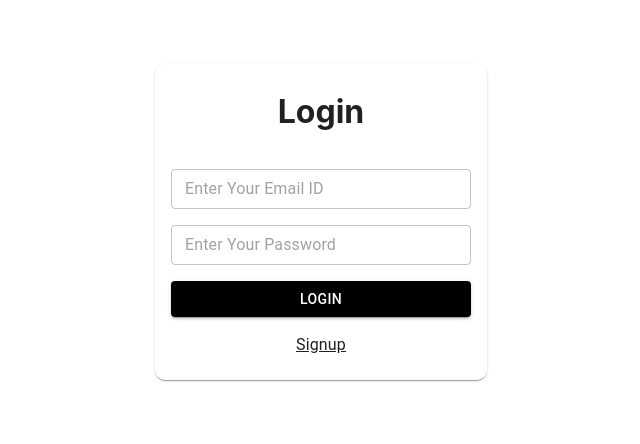
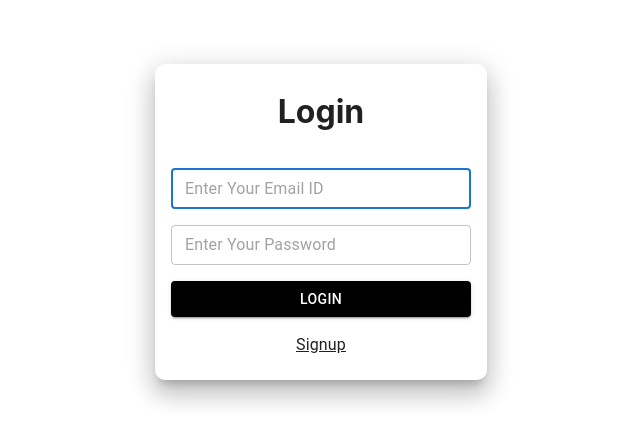
Before and after one commit to webbot-in/tapshelf-ui-design, a React (Create React App) app: page / in a window 1280 px wide. Shown: the part 178-622 px from the top of the page, without its empty margins (319-959 px from the left). Built offline with nearby package versions, Linux system fonts and the light colour scheme.

Commit message:
autofocus added and add card elevation

```diff
--- a/src/pages/Login/Login.js
+++ b/src/pages/Login/Login.js
@@ -95,11 +95,11 @@ function Login() {
     return (
         <>
             <Stack alignItems={'center'} justifyContent={'center'} sx={{ height: '100vh' }}>
-                <Card sx={{ borderRadius: '10px' }}>
+                <Card sx={{ borderRadius: '10px' }} elevation={15}>
                     <Stack gap={2} alignItems={'center'} justifyContent={'center'} sx={{ mx: 2, mb: 2, width: { xs: 'initial', md: 300, height: 300 } }}>
                         <h1>Login</h1>
                         {textFieldList.map((items, index) => (
-                            <TextField key={index} fullWidth placeholder={items.placeHolder} size='small' value={items.value} error={items.error} helperText={items.helperTxt} onKeyPress={(e) => e.key === 'Enter' && loginFn()} onChange={items.onChangeFn} />
+                            <TextField key={index} autoFocus={index === 0} fullWidth placeholder={items.placeHolder} size='small' value={items.value} error={items.error} helperText={items.helperTxt} onKeyPress={(e) => e.key === 'Enter' && loginFn()} onChange={items.onChangeFn} />
                         ))}
                         <Button variant='contained' disabled={loading} fullWidth onClick={loginFn} sx={{ bgcolor: loading ? 'white' : 'black', ":hover": { bgcolor: loading ? 'white' : 'black' } }}>{loading ? 'Logging in...' : 'Login'}</Button>
                         <Typography onClick={signUpFn} sx={{ textDecoration: 'underline', cursor: 'pointer', "::selection": { userSelect: 'none' } }}>Signup</Typography>
--- a/src/pages/Signup/Signup.js
+++ b/src/pages/Signup/Signup.js
@@ -160,17 +160,17 @@ function Signup() {
     return (
         <>
             <Stack alignItems={'center'} justifyContent={'center'} sx={{ height: '100vh' }}>
-                <Card sx={{ borderRadius: '10px' }}>
+                <Card elevation={15} sx={{ borderRadius: '10px' }}>
                     <Stack gap={2} alignItems={'center'} justifyContent={'center'} sx={{ mx: 2, mb: 2, width: { xs: 'initial', md: 500 } }}>
                         <h1>Signup</h1>
                         {textFieldList.map((items, index) => (
                             index !== 5 ?
                                 <TextField
                                     key={index}
-                                    type={index === 6 || index === 8 ? 'number' : 'text'}
+                                    type={index === 6 ? 'number' : 'text'}
                                     onKeyPress={(e) => e.key === 'Enter' && signUpFn()}
                                     onInput={
-                                        index === 4 || index === 6 || index === 8
+                                        index === 4 || index === 6
                                             ?
                                             (e) => (e.target.value = e.target.value.slice(0, 15))
                                             :
```
